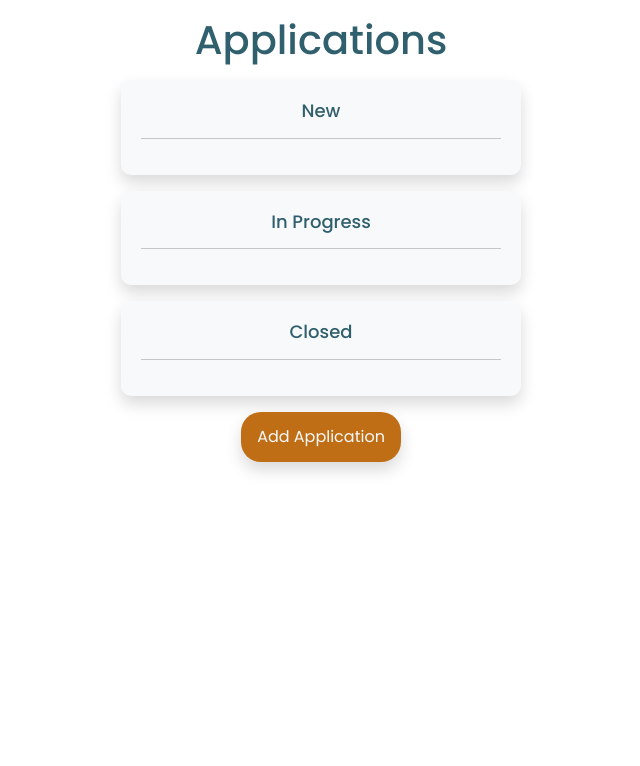
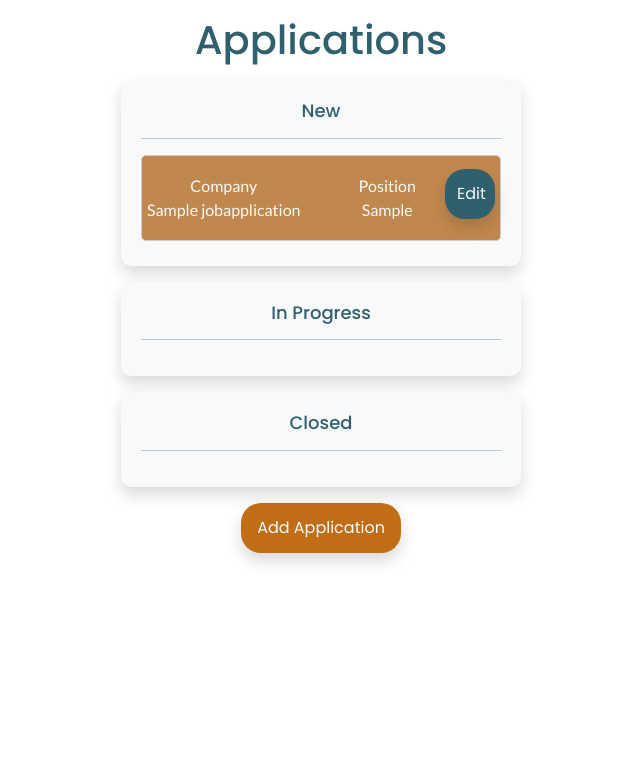
Before and after one commit to Tamas-Gavlider/2410-hackhaton-team5, a Django app: page /job_applications/ in a window 1280 px wide. Shown: the part 165-931 px from the top of the page, without its empty margins (319-959 px from the left). Run offline with Django 5.2, Linux system fonts and the light colour scheme; a user stored in the database is signed in; tables that the repository leaves empty hold one stand-in row (values such as "Sample post"); some libraries are stand-ins or nearby versions.

Commit message:
Add edit/add new app buttons to job_applications html

```diff
--- a/job_applications/templates/job_applications/job_applications.html
+++ b/job_applications/templates/job_applications/job_applications.html
@@ -1,4 +1,3 @@
-
 {% extends "base.html" %}
 {% load static %}
 {% block content %}
@@ -15,8 +14,9 @@
             {% if application.status in '["Draft","Applied"]' %}
             <div class="task" id="task-{{ application.id }}">
               <span>Company<br>{{ application.company_name }}</span><br>
-                <span>Position<br>{{ application.position }}</span><br>
-                <span>Status<br>{{application.status}}</span>
+              <span>Position<br>{{ application.position }}</span>
+              <a class="secondary-btn button shadow mt-2 mb-3 btn" id="newEdit"
+                href="{% url 'edit_application' application.id %}">Edit</a>
             </div>
             {% endif %}
             {% endfor %}
@@ -32,14 +32,17 @@
             <div class="task" id="task-{{ application.id }}">
               <span>Company<br>{{ application.company_name }}</span><br>
               <span>Position<br>{{ application.position }}</span><br>
-                <span>Status<br>{{application.status}}</span>
+              {% if application.id %}
+              <a class="secondary-btn button shadow mt-2 mb-3 btn" id="pendingEdit"
+                href="{% url 'edit_application' application.id %}">Edit</a>
+              {% endif %}
             </div>
             {% endif %}
             {% endfor %}
           </div>
         </div>
 
-      <div class="column shadow my-2" id="done" ondrop="drop(event, 'done')" ondragover="allowDrop(event)">
+        <div class="column shadow my-2" id="done">
           <h2>Closed</h2>
           <hr>
           <div class="task-container">
@@ -47,44 +50,20 @@
             {% if application.status in '["Offer accepted", "Offered","Rejected"]' %}
             <div class="task" id="task-{{ application.id }}">
               <span>Company<br>{{ application.company_name }}</span><br>
-                <span>Position<br>{{ application.position }}</span><br>
-                <span>Status<br>{{application.status}}</span>
+              <span>Position<br>{{ application.position }}</span>
+              <a class="secondary-btn button shadow mt-2 mb-3 btn" id="closedEdit"
+                href="{% url 'edit_application' application.id %}">Edit</a>
             </div>
             {% endif %}
             {% endfor %}
           </div>
         </div>
-      <button type="button" class="primary-btn button shadow mt-2 mb-3 btn" data-bs-toggle="modal" data-bs-target="#taskModal">
+        <a class="primary-btn button shadow mt-2 mb-3 btn" href="{% url 'add_application' %}">
           Add Application
-      </button>
-    </div>
-    </div>
-  </div>
-</div>
-
-
-<!-- Modal -->
-<div class="modal fade" id="taskModal" tabindex="-1" aria-labelledby="taskModalLabel" aria-hidden="true">
-  <div class="modal-dialog">
-    <div class="modal-content">
-      <div class="modal-header">
-        <h5 class="modal-title" id="taskModalLabel">Add New Application</h5>
-      </div>
-      <div class="modal-body">
-        <form id="taskForm">
-          <div class="form-group">
-            <label for="taskTitle">Job Position</label>
-            <input type="text" class="form-control" id="taskTitle" required>
-          </div>
-          <div class="form-group">
-            <label for="taskDescription">Description</label>
-            <textarea class="form-control" id="taskDescription" required></textarea>
-          </div>
-        </form>
-      </div>
-      <div class="modal-footer">
-        <button type="button" class="secondary-btn button shadow mt-2 mb-3 btn" data-bs-dismiss="modal">Close</button>
-        <button type="button" class="primary-btn button shadow mt-2 mb-3 btn" id="submitApp">Add Application</button>
+        </a>
+        {% if application.id %}
+        <a class="secondary-btn button shadow mt-2 mb-3 btn" href="{% url 'edit_application' application.id %}">Edit</a>
+        {% endif %}
       </div>
     </div>
   </div>
--- a/static/css/base.css
+++ b/static/css/base.css
@@ -290,3 +290,9 @@ input#id_email {
   width: 100%;
   box-sizing: border-box;
 }
+
+/* Edit Button on job_applications html*/
+
+#newEdit, #pendingEdit, #closedEdit {
+  width: 50px;
+}
```
Also changed, not shown: static/js/kanban.js (deleted, +0 -98 lines). Lines whose indentation alone changed are shown as unchanged.
